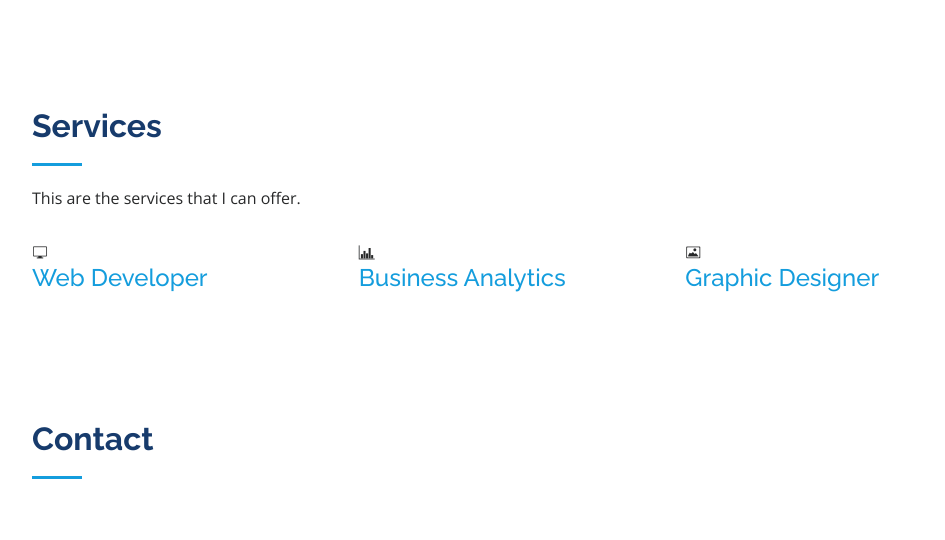
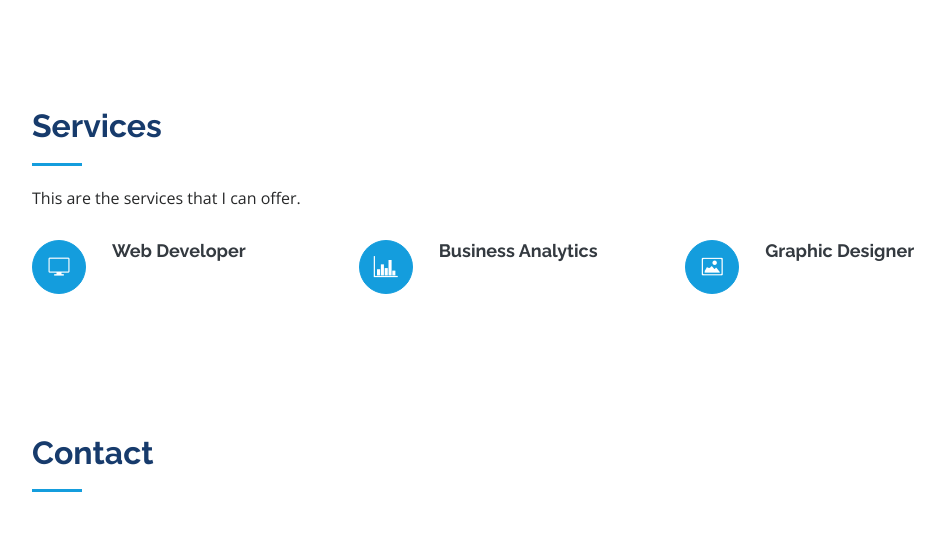
Before and after one commit to doren-siazon/doren-siazon, a PHP site: page / in a window 1280 px wide. Shown: the part 2931-3471 px from the top of the page, without its empty margins (283-1228 px from the left). Run offline with PHP 8.4, Linux system fonts and the light colour scheme.

Commit message:
Update style.css

```diff
--- a/assets/css/style.css
+++ b/assets/css/style.css
@@ -487,6 +487,65 @@ section {
 }
 
 
+
+/*--------------------------------------------------------------
+# Services
+--------------------------------------------------------------*/
+.services .icon-box {
+  margin-bottom: 20px;
+}
+
+.services .icon {
+  float: left;
+  display: flex;
+  align-items: center;
+  justify-content: center;
+  width: 54px;
+  height: 54px;
+  background: #149ddd;
+  border-radius: 50%;
+  transition: 0.5s;
+  border: 1px solid #149ddd;
+}
+
+.services .icon i {
+  color: #fff;
+  font-size: 24px;
+}
+
+.services .icon-box:hover .icon {
+  background: #fff;
+}
+
+.services .icon-box:hover .icon i {
+  color: #149ddd;
+}
+
+.services .title {
+  margin-left: 80px;
+  font-weight: 700;
+  margin-bottom: 15px;
+  font-size: 18px;
+}
+
+.services .title a {
+  color: #343a40;
+}
+
+.services .title a:hover {
+  color: #149ddd;
+}
+
+.services .description {
+  margin-left: 80px;
+  line-height: 24px;
+  font-size: 14px;
+}
+
+
+
+
+
 /*--------------------------------------------------------------
 # Contact
 --------------------------------------------------------------*/
```
